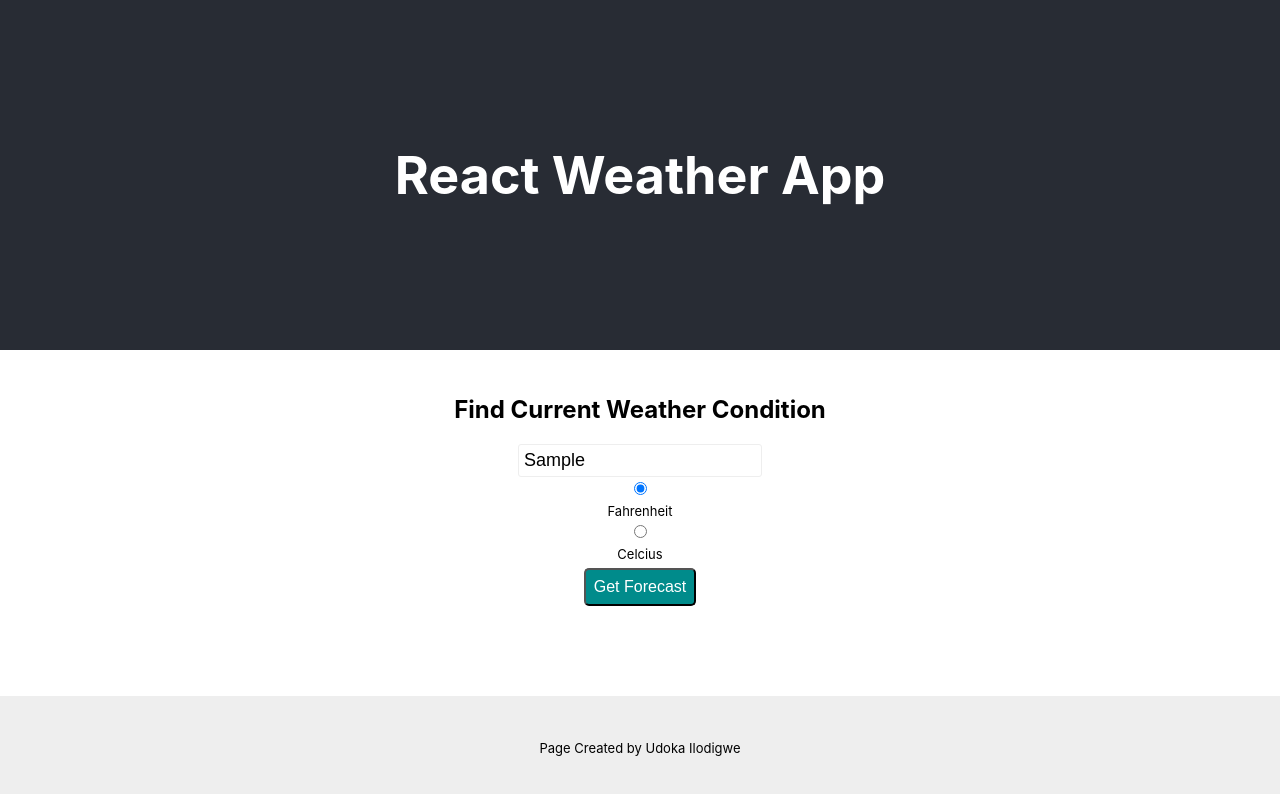
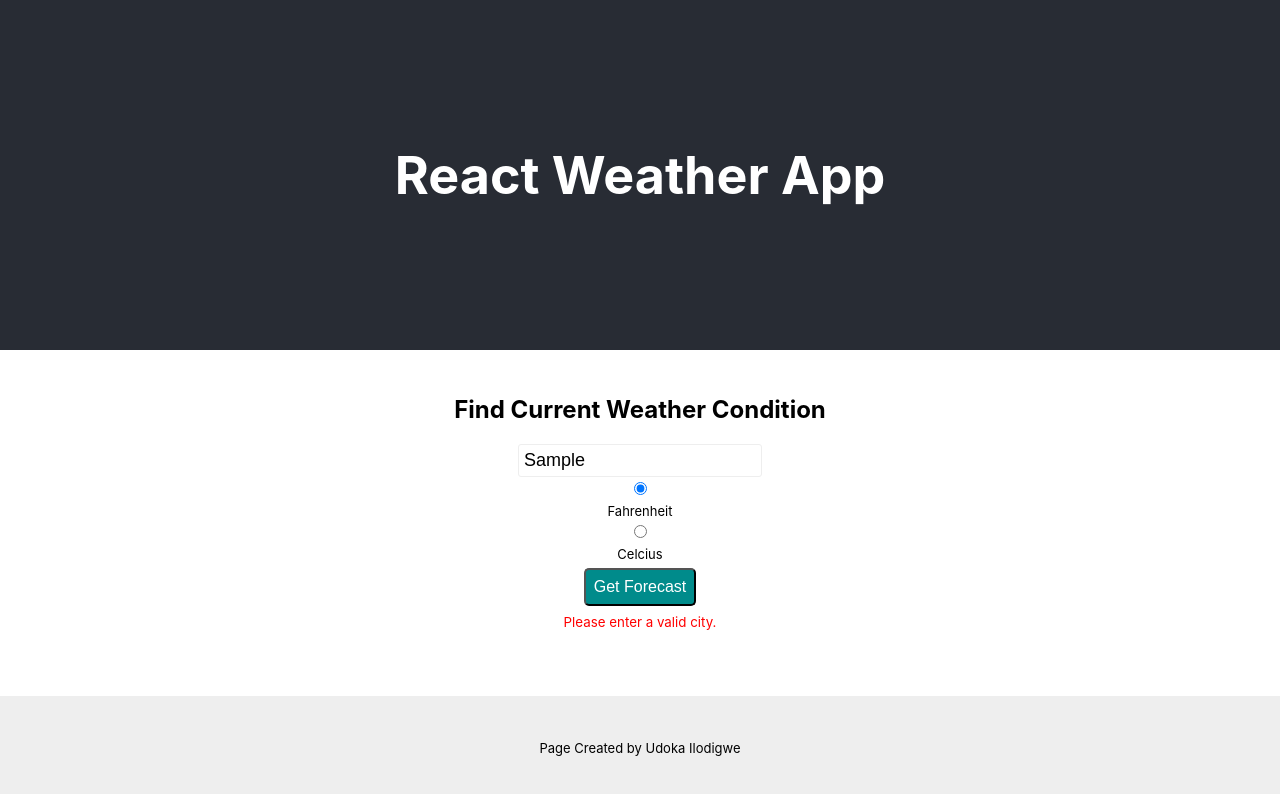
Before and after one commit to Udokailodigwe/weather-app-React, a React (Create React App) app: page / in a window 1280 px wide. Both pictures are taken after typing "Sample" into the empty fields and a click on the button "Get Forecast". Shown: the top 794 px of the page. Built offline with nearby package versions, Linux system fonts and the light colour scheme; no server answers.

Commit message:
Added render element to display error message and loading spinner message

```diff
--- a/src/components/Conditions/conditions.js
+++ b/src/components/Conditions/conditions.js
@@ -4,13 +4,20 @@ import React from 'react';
 import classes from './conditions.module.css';
 
 const Conditions = (props) => {
+
+    const { error, loading, responseObj } = props;
+
     return (
         <div className={classes.wrapper}>
+
+            {error && <small className={classes.small}>Please enter a valid city.</small>}
+            {loading && <div className={classes.loader}>Loading...</div>}
+
             {/**add a tenary operator to display data if response key, cod eqauls 200 */}
-            {props.responseObj.cod === 200 ?
+            {responseObj.cod === 200 ?
                 <div>
-                    <p><strong>{props.responseObj.name}</strong></p>
-                    <p>It is currently {Math.round(props.responseObj.main.temp)} degrees out with{props.responseObj.weather[0].description}.</p>
+                    <p><strong>{responseObj.name}</strong></p>
+                    <p>It is currently {Math.round(responseObj.main.temp)} degrees out with{responseObj.weather[0].description}.</p>
                 </div>
                 : null
             }
```
